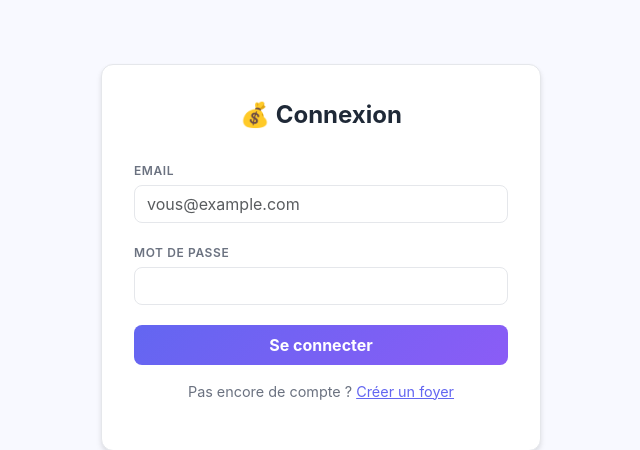
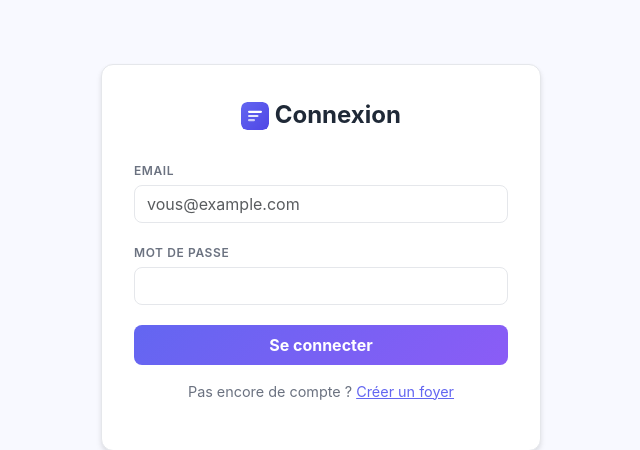
Before and after one commit to jzobrist/tout-compte-fait, a Flask app: page /login in a window 1280 px wide. Shown: the top 450 px of the page, without its empty margins (319-959 px from the left). Run offline with Flask 3, Linux system fonts and the light colour scheme; some libraries are stand-ins or nearby versions.

Commit message:
feat(ui): app icon instead of the money bag emoji in navbar and login
Co-Authored-By: Claude Opus 5.5 <noreply@anthropic.com>
Claude-Session: https://claude.ai/code/session_01JANsNTrce5uSiPYgXA7Cx3

```diff
--- a/app/static/css/theme.css
+++ b/app/static/css/theme.css
@@ -125,6 +125,8 @@ a:hover { color: var(--primary-dark); }
 .nav-link { color: var(--text-secondary) !important; }
 .nav-link:hover, .nav-link.active { color: var(--primary) !important; }
 .main-navbar .nav-link { white-space: nowrap; }
+.brand-icon { width: 1.75rem; height: 1.75rem; vertical-align: middle; border-radius: 22%; }
+.main-navbar .navbar-brand { display: flex; align-items: center; gap: .4rem; }
 .main-navbar .nav-link.active { font-weight: 600; box-shadow: inset 0 -2px 0 var(--primary); }
 .pot-switcher .btn { white-space: nowrap; }
 .settings-menu { background: var(--bg-card); border-color: var(--border); }
--- a/app/templates/auth/login.html
+++ b/app/templates/auth/login.html
@@ -2,7 +2,7 @@
 {% block title %}Connexion — Tout Compte Fait{% endblock %}
 {% block content %}
 <div class="auth-card">
-  <div class="auth-title">💰 Connexion</div>
+  <div class="auth-title"><img src="{{ url_for('static', filename='icons/icon.svg') }}" alt="" class="brand-icon"> Connexion</div>
   <form method="post">
     {{ form.hidden_tag() }}
     <div class="mb-3">
--- a/app/templates/base.html
+++ b/app/templates/base.html
@@ -60,7 +60,7 @@
     <!-- Desktop navbar (hidden on mobile via CSS) -->
     <nav class="navbar navbar-expand-lg main-navbar">
         <div class="container flex-nowrap">
-            <a class="navbar-brand fw-bold" href="{{ url_for('dashboard.index') }}" title="Tout Compte Fait">💰<span class="d-none d-xl-inline"> Tout Compte Fait</span></a>
+            <a class="navbar-brand fw-bold" href="{{ url_for('dashboard.index') }}" title="Tout Compte Fait"><img src="{{ url_for('static', filename='icons/icon.svg') }}" alt="" class="brand-icon"><span class="d-none d-xl-inline"> Tout Compte Fait</span></a>
             {{ pot_switcher() }}
             <div class="navbar-nav ms-auto d-flex flex-row gap-3 align-items-center">
                 {{ nav_link('dashboard.index', 'Tableau de bord', ep.startswith('dashboard')) }}
```
